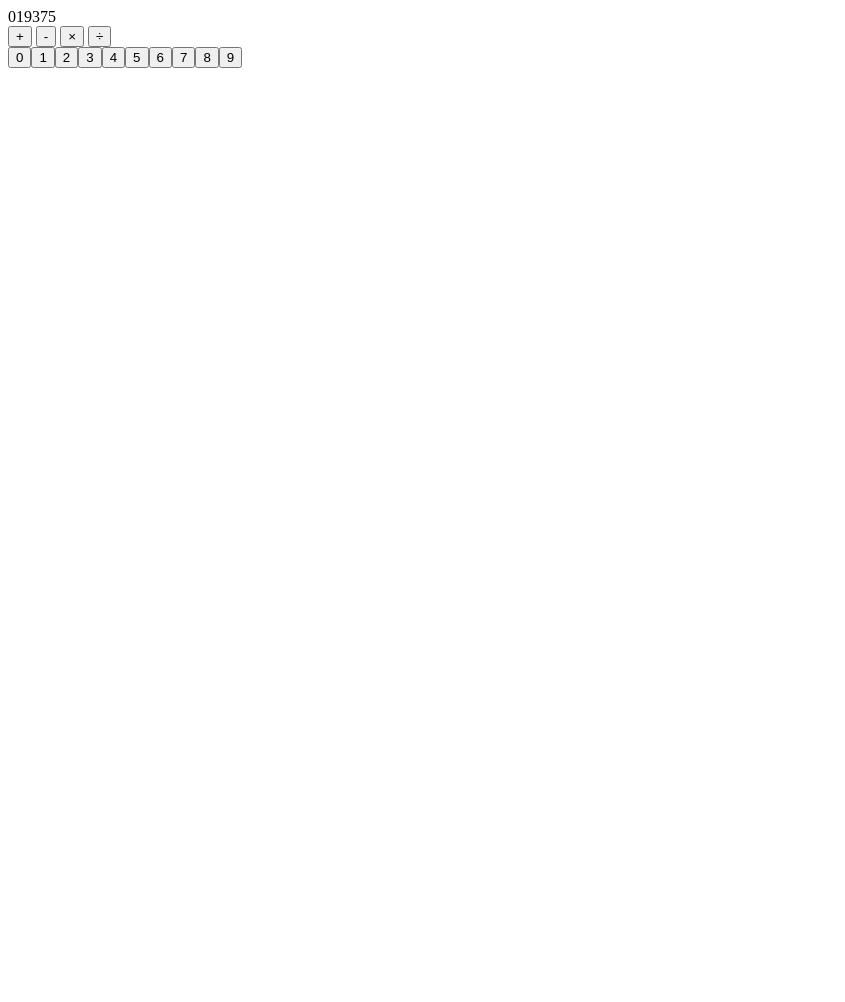
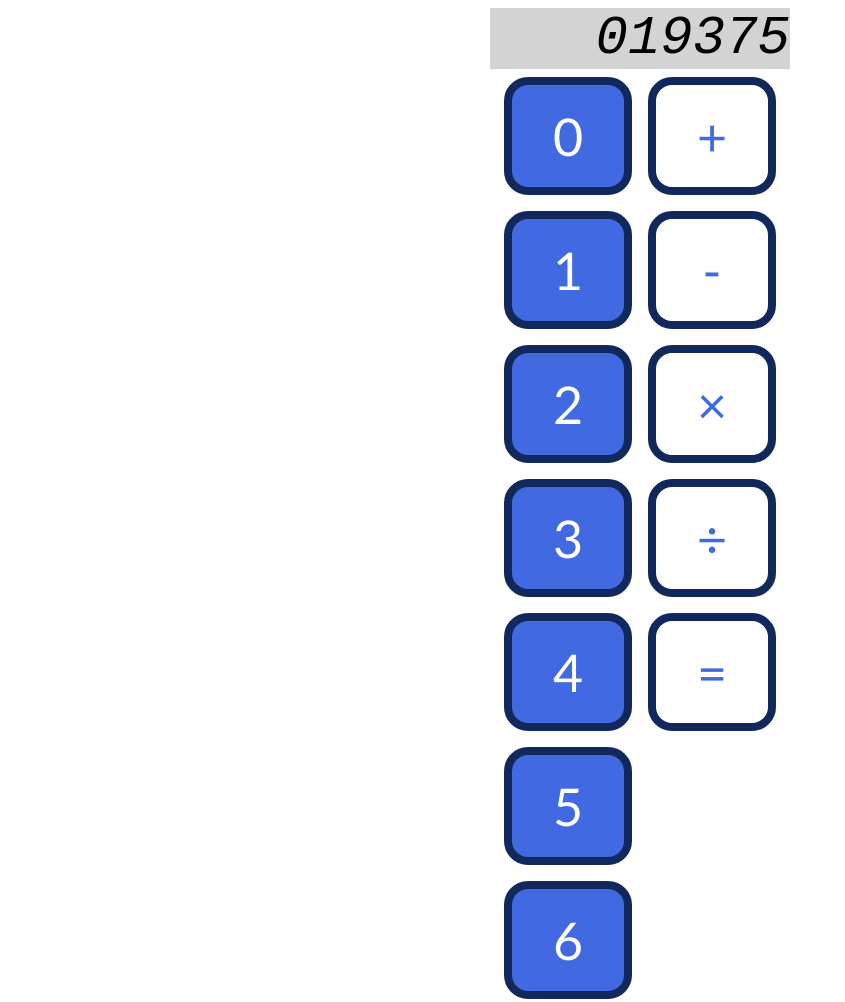
Before and after one commit to 7-garrison-7/calculator, a plain HTML site: page index.html in a window 1280 px wide. Shown: the top 1002 px of the page, without its empty margins (0-845 px from the left). Before the commit the page ends 800 px from the top, so only its background shows below. Drawn offline with Linux system fonts and the light colour scheme.

Commit message:
Style buttons and display

```diff
--- a/index.html
+++ b/index.html
@@ -9,13 +9,19 @@
     <title>Calculator</title>
 </head>
 <body>
+    <div id="calc">
         <div id="display">019375</div>
+        <div id = "buttons">
+            <div id="digits"></div>
             <div id="operators">
                 <button id="add">+</button>
                 <button id="subtract">-</button>
                 <button id="multiply">×</button>
                 <button id="divide">÷</button>
+                <button id="equals">=</button>
             </div>
-    <div id="digits"></div>
+
+        </div>
+    </div>
 </body>
 </html>
--- a/styles.css
+++ b/styles.css
@@ -0,0 +1,50 @@
+* {
+    font-family: 'Gill Sans', 'Gill Sans MT', Calibri, 'Trebuchet MS', sans-serif;
+}
+
+button {
+    box-sizing: content-box;
+    width: 100px;
+    height: 100px;
+    font-size: 52px;
+    border: 8px solid rgb(16, 40, 92);
+    background-color: royalblue;
+    color: white;
+    border-radius: 24px;
+    margin: 8px;
+}
+
+#display {
+    background-color: lightgray;
+    width: 300px;
+    text-align: right;
+    font-size: 54px;
+    font-family: monospace;
+    font-style: italic;
+}
+
+#calc {
+    display: flex;
+    flex-direction: column;
+    align-items: center;
+}
+
+#buttons {
+    display: flex;
+    flex-direction: row;
+}
+
+#digits {
+    display: flex;
+    flex-direction: column;
+}
+
+#operators {
+    display: flex;
+    flex-direction: column;
+}
+
+#operators button {
+    background-color: white;
+    color: royalblue;
+}
```
Also changed, not shown: calculator.jpg (added). Lines whose indentation alone changed are shown as unchanged.
